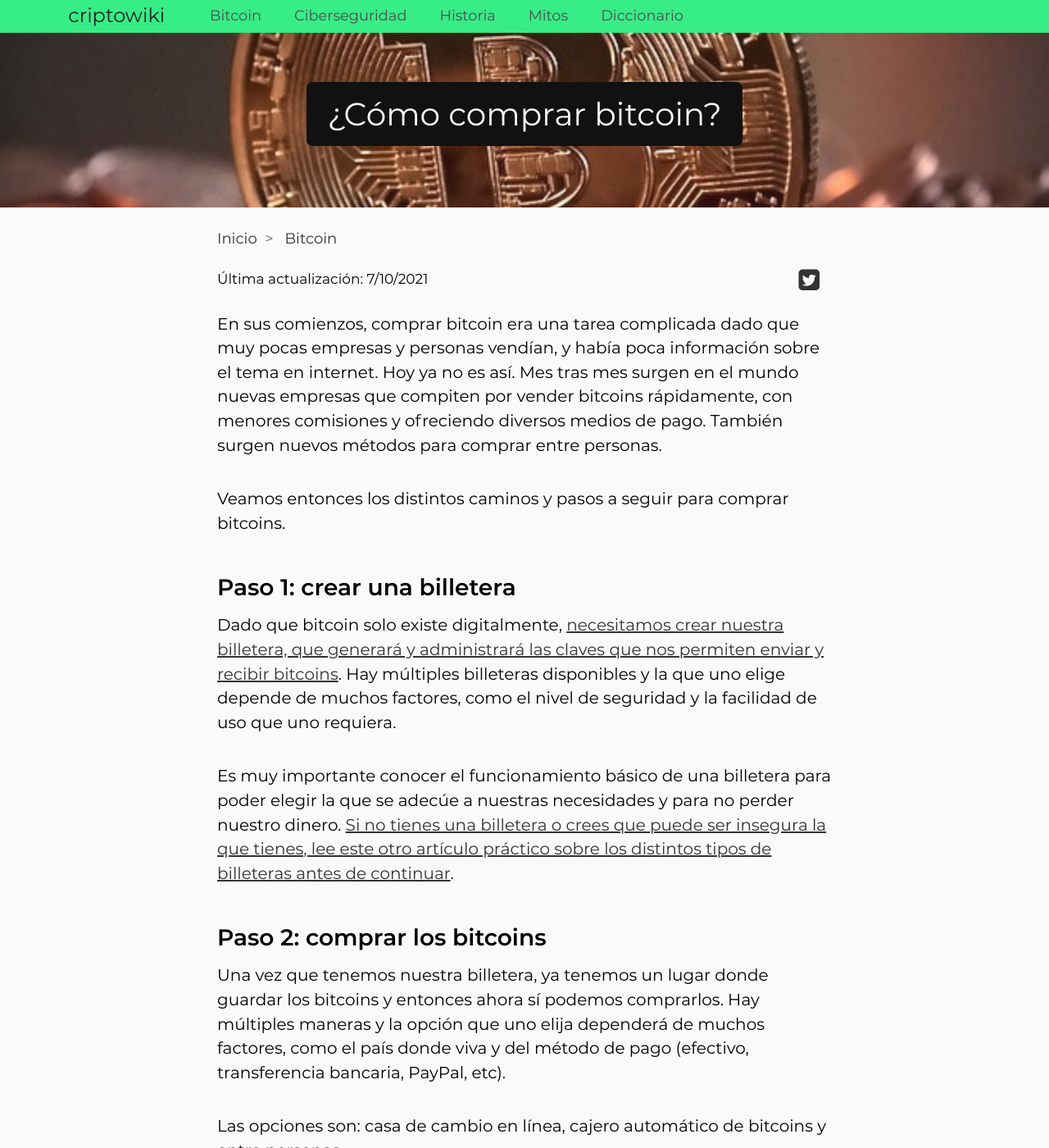
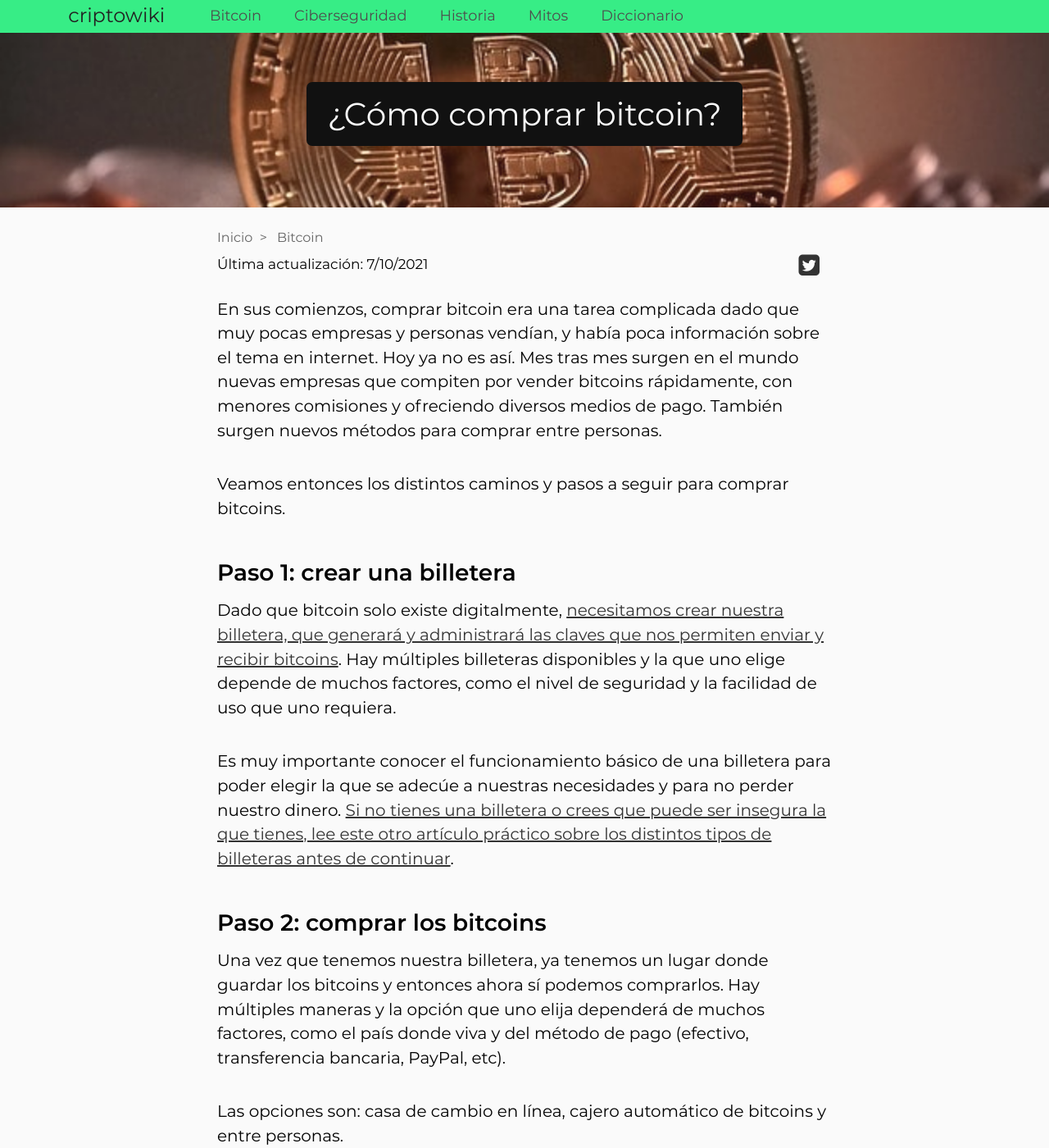
Before and after one commit to criptowiki/criptowiki, a Jekyll site: the page built from collections/_posts/bitcoin/2019-10-03-how-to-buy-bitcoin.md, in a window 1280 px wide and 1400 px high. Shown: the whole window at 82% size. Built offline with Jekyll 4.4.1, drawn with Linux system fonts in a browser that asks for light colours; some web fonts are replaced.

Commit message:
tweak breadcrumb style

```diff
--- a/_sass/_basic.sass
+++ b/_sass/_basic.sass
@@ -140,26 +140,27 @@ pre,
 
 .breadcrumb
     float: left
-    font-size: 0.9em
+    font-size: 0.8em
     width: 100%
 
 .breadcrumb ol
     float: left
     padding-left: 0
+    margin-bottom: 0
     width: 100%
     list-style: none
 
 .breadcrumb ol li
     float: left
     display: inline
-    padding: 0 7px
+    padding: 0 6px
     width: auto
 
 .breadcrumb ol li:first-of-type
     padding-left: 0
 
 .breadcrumb ol li:last-of-type
-    color: #555
+    color: #666
 
 .breadcrumb ol li:not(:last-of-type):after
     content: "  >"
@@ -169,6 +170,7 @@ pre,
 .breadcrumb a
     float: left
     text-decoration: none
+    color: #666
 
 .breadcrumb a:hover
     text-decoration: underline
```
